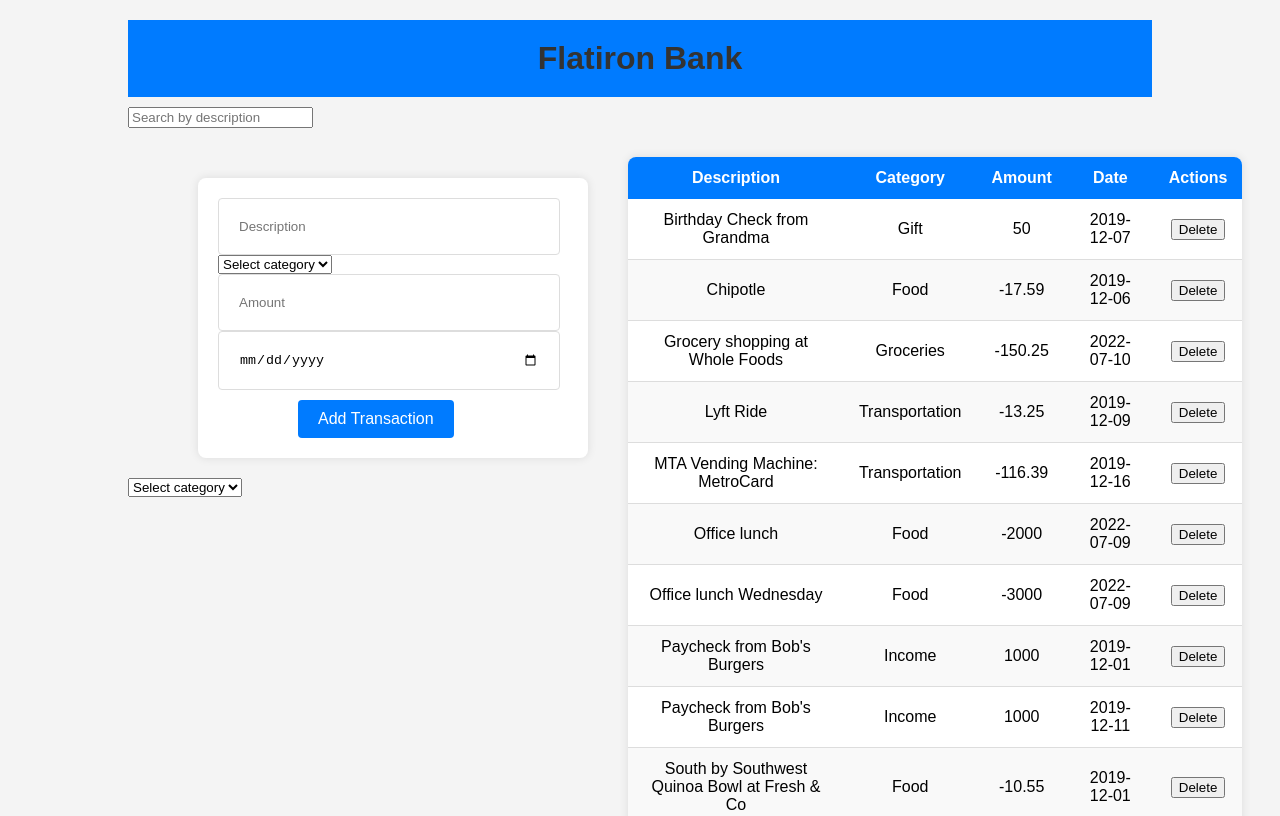
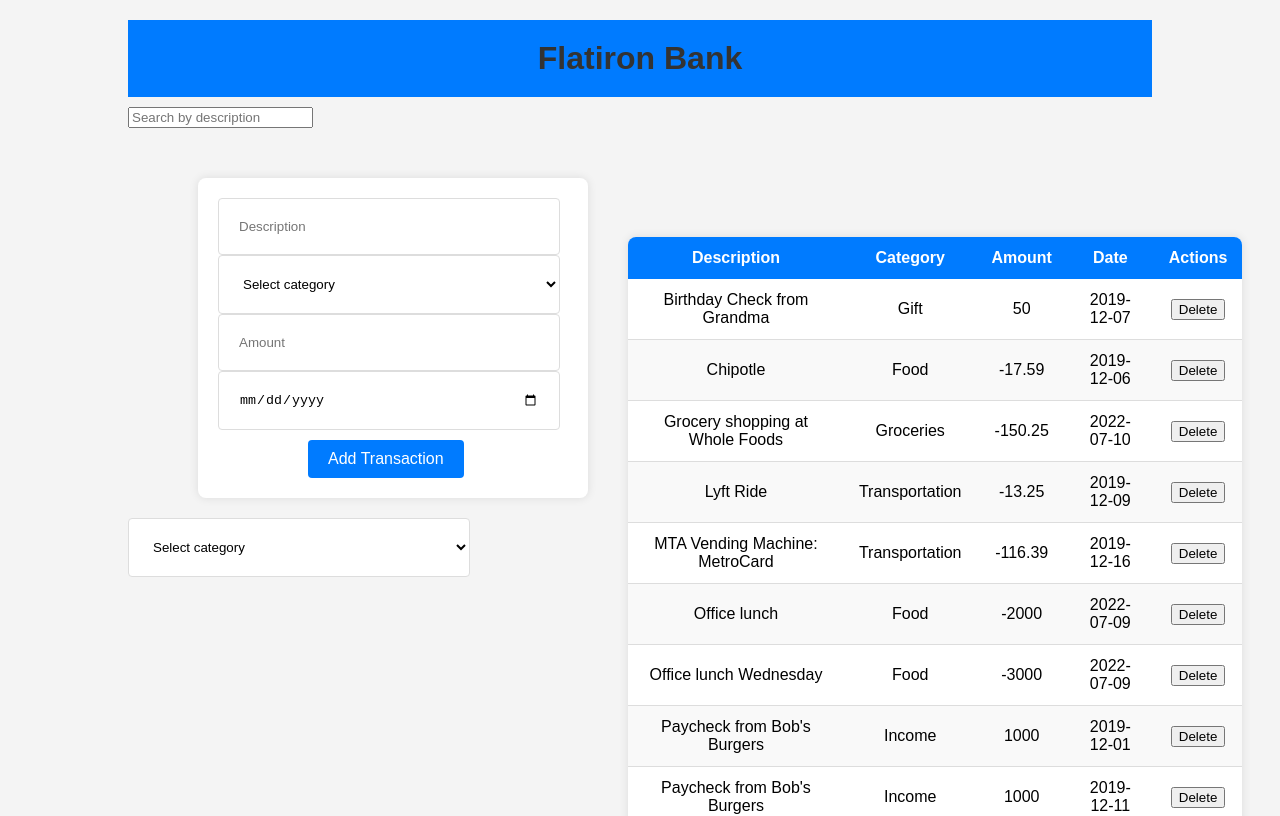
Before and after one commit to code-iddih/task-phase2-week-01-code-challenge, a React (Create React App) app: page / in a window 1280 px wide. Shown: the top 816 px of the page. Built offline with nearby package versions, Linux system fonts and the light colour scheme; data requests are answered from the project's data file.

Commit message:
Adding More CSS

```diff
--- a/src/index.css
+++ b/src/index.css
@@ -52,6 +52,20 @@ form input {
   width: 300px;
 }
 
+select {
+  width: calc(50% - 10px);
+  margin-right: 10px;
+  padding: 20px;
+  border: 1px solid #ddd;
+  border-radius: 4px;
+  width: 342px;
+  background-color: #fff;
+}
+
+option {
+  font-size: medium;
+}
+
 form button {
   padding: 10px 20px;
   border: none;
@@ -61,7 +75,7 @@ form button {
   cursor: pointer;
   font-size: 16px;
   margin-top: 10px;
-  margin-left: 80px;
+  margin-left: 90px;
 }
 
 form button:hover {
@@ -129,13 +143,16 @@ button.delete:hover {
 /* Search Bar */
 
 #search {
-  width: 60%;
+  width: 30%;
   padding: 10px;
   border: 1px solid #ddd;
-  border-radius: 4px;
+  border-radius: 6px;
   margin: 10px 0;
   box-sizing: border-box;
   margin-left: 500px;
   margin-top: 10px;
   margin-bottom: -20px;
+  height: 45px;
 }
+
+/* Category Filter */
```
